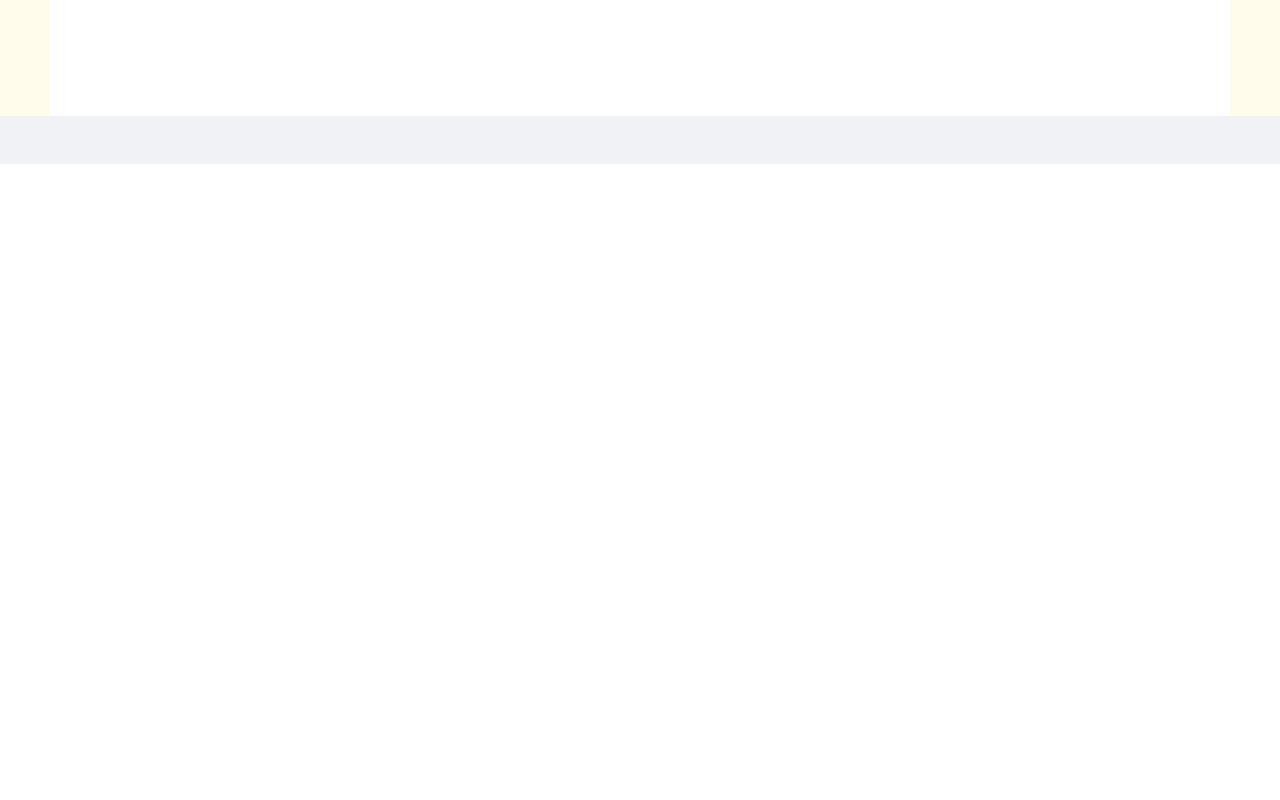
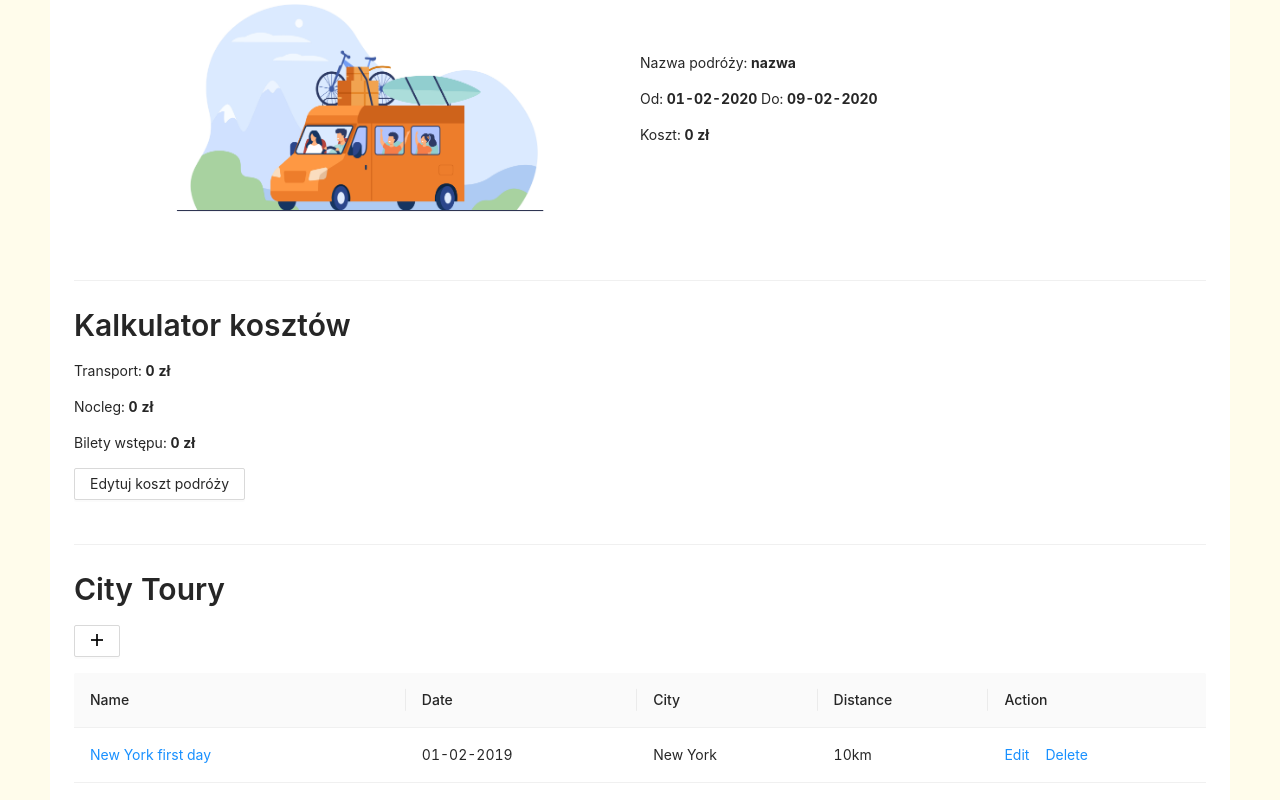
Before and after one commit to emiliale/tripCompanion, a React (Create React App) app in the folder web/: page /trips/1 in a window 1280 px wide. Shown: the part 260-1060 px from the top of the page. Before the commit the page ends 800 px from the top, so only its background shows below. Built offline with nearby package versions, Linux system fonts and the light colour scheme; what google-maps-react would draw is missing.

Commit message:
Add trip details view

```diff
--- a/web/src/layout/Layout.js
+++ b/web/src/layout/Layout.js
@@ -49,7 +49,7 @@ class CustomLayout extends React.Component {
                                     <Link to="/map/">Mapa</Link>
                                 </Menu.Item>
                                 <Menu.Item key="6">
-                                    <Link to="/">Kalkulator kosztów</Link>
+                                    <Link to="/calculator/">Kalkulator kosztów</Link>
                                 </Menu.Item>
 
                                 <SubMenu style={{ float: 'right' }}
@@ -72,11 +72,11 @@ class CustomLayout extends React.Component {
                                     </Menu.Item>
 
                                     <Menu.Item style={{ float: 'right' }} key="11"  >
-                                        <Link to="/login">Zaloguj się</Link>
+                                        <Link to="/login/">Zaloguj się</Link>
                                     </Menu.Item>
 
                                     <Menu.Item style={{ float: 'right' }} key="12"  >
-                                        <Link to="/signup">Zarejestruj</Link>
+                                        <Link to="/signup/">Zarejestruj</Link>
                                     </Menu.Item>
                                 </>
                             )}
--- a/web/src/pages/CityTours/CityTours.js
+++ b/web/src/pages/CityTours/CityTours.js
@@ -75,7 +75,7 @@ class CityTours extends React.Component {
     return (
       <div>
         <Space style={{ marginBottom: 16 }}>
-        <Button style={{float: 'right'}}><Link to="/city_tours/new/" style={{ textDecoration: 'none'}}><PlusOutlined  /></Link></Button>
+        <Button style={{float: 'right'}}><Link to="/city_tours_new/" style={{ textDecoration: 'none'}}><PlusOutlined  /></Link></Button>
         </Space>
         <Table columns={columns} dataSource={data} />
       </div>
--- a/web/src/pages/CityTours/NewCityTour.js
+++ b/web/src/pages/CityTours/NewCityTour.js
@@ -29,7 +29,7 @@ class NewCityTour extends React.Component {
                             </div>
                         ) : (
                                 <div>
-                                    <Button type="primary"><Link to="/city_tours/new/" style={{ textDecoration: 'none' }}>Dodaj do podróży</Link></Button>
+                                    <Button type="primary"><Link to="/city_tours_new/" style={{ textDecoration: 'none' }}>Dodaj do podróży</Link></Button>
                                 </div>
                             )}
                     </Col>
@@ -43,7 +43,7 @@ class NewCityTour extends React.Component {
                         <MarkersList />
                     </Col>
                 </Row>
-                <Button type="primary" style={{ float: 'right', marginBottom:'20px' }}><Link to="/city_tours/new/" style={{ textDecoration: 'none' }}>Stwórz City Tour</Link></Button>
+                <Button type="primary" style={{ float: 'right', marginBottom:'20px' }}><Link to="/city_tours_new/" style={{ textDecoration: 'none' }}>Stwórz City Tour</Link></Button>
             </div>
         );
     }
--- /dev/null
+++ b/web/src/pages/Trips/MainTripPanel.js
@@ -0,0 +1,34 @@
+import React from 'react';
+import { Typography, Row, Col, Button } from 'antd';
+import { Link } from 'react-router-dom';
+
+
+const { Title } = Typography;
+
+class MainTripPanel extends React.Component {
+    render() {
+        return (
+            <div>
+                <Row align="middle">
+                    <Col span={12}>
+                        <img
+                            width={1100}
+                            height={400}
+                            alt="logo"
+                            src="/img/7437.jpg"
+                            size={'100%'}
+                        />
+                    </Col>
+                    <Col span={12} style={{ textAlign: 'center' }}>
+                        <Title>
+                            Zaplanuj kolejną podróż!
+                        </Title>
+                        <Button style={{ backgroundColor: "#f5b642", marginRight: "5%" }}><Link to="/trips_new/" style={{ textDecoration: 'none' }}>Nowa podróż</Link></Button>
+                    </Col>
+                </Row>
+            </div>
+        );
+    }
+}
+
+export default MainTripPanel;
--- a/web/src/pages/Trips/OldTrips.js
+++ b/web/src/pages/Trips/OldTrips.js
@@ -1,4 +1,5 @@
 import React from 'react';
+import { withRouter } from "react-router-dom"
 import { List, Card } from 'antd';
 
 const listData = [];
@@ -30,7 +31,9 @@ class OldTrips extends React.Component {
                 }}
                 dataSource={listData}
                 renderItem={item => (
-                    <List.Item>
+                    <List.Item
+                    onClick={item => {this.props.history.push("/trips/"+ item.key + "/")}}
+                    >
                         <Card title={item.title}>Card content</Card>
                     </List.Item>
                 )}
@@ -38,4 +41,4 @@ class OldTrips extends React.Component {
         )}
 }
 
-    export default OldTrips;
+    export default withRouter(OldTrips);
--- /dev/null
+++ b/web/src/pages/Trips/Trip.js
@@ -0,0 +1,120 @@
+import React from 'react';
+import { Typography, Row, Col, Divider, Button, Space, Table } from 'antd';
+import { Link } from 'react-router-dom';
+import { PlusOutlined } from '@ant-design/icons';
+
+const { Title, Paragraph } = Typography;
+
+const columns = [
+    {
+        title: 'Name',
+        dataIndex: 'name',
+        key: 'name',
+        render: text => <a>{text}</a>,
+    },
+    {
+        title: 'Date',
+        dataIndex: 'date',
+        key: 'date',
+    },
+    {
+        title: 'City',
+        dataIndex: 'city',
+        key: 'city',
+    },
+    {
+        title: 'Distance',
+        dataIndex: 'distance',
+        key: 'distance',
+    },
+    {
+        title: 'Action',
+        key: 'action',
+        render: (text, record) => (
+            <Space size="middle">
+                <a>Edit</a>
+                <a>Delete</a>
+            </Space>
+        ),
+    },
+];
+
+const data = [
+    {
+        key: '1',
+        name: 'New York first day',
+        date: '01-02-2019',
+        city: 'New York',
+        distance: '10km',
+    },
+    {
+        key: '2',
+        name: 'New York second day',
+        date: '02-02-2019',
+        city: 'New York',
+        distance: '12km',
+    }
+];
+
+class NewCityTour extends React.Component {
+    render() {
+        return (
+            <div >
+                <Title>{this.props.trip ? this.props.trip.name : "Podróż"}</Title>
+                <Divider />
+                <Row align="middle">
+                    <Col span={12} style={{ textAlign: 'center' }}>
+                        <img
+                            width={400}
+                            height={300}
+                            alt="logo"
+                            src="/img/7139.jpg"
+                            size={'100%'}
+                        />
+                    </Col>
+                    <Col span={12} >
+                        <div>
+                            <Paragraph>
+                                {"Nazwa podróży: "}
+                                <b>{this.props.trip ? this.props.trip.name : "nazwa"}</b>
+                            </Paragraph>
+                            <Paragraph>
+                                {"Od: "}
+                                <b>{this.props.trip ? this.props.trip.name : "01-02-2020 \t"}</b>
+                                {"Do: "}
+                                <b>{this.props.trip ? this.props.trip.name : "09-02-2020"}</b>
+                            </Paragraph>
+                            <Paragraph>
+                                {"Koszt: "}
+                                <b>{this.props.trip ? this.props.trip.price + "zł" : "0 zł"}</b>
+                            </Paragraph>
+                        </div>
+                    </Col>
+                </Row>
+                <Divider />
+                <Title level={2}>Kalkulator kosztów</Title>
+                <Paragraph>
+                    {"Transport: "}
+                    <b>{this.props.trip ? this.props.trip.name : "0 zł"}</b>
+                </Paragraph>
+                <Paragraph>
+                    {"Nocleg: "}
+                    <b>{this.props.trip ? this.props.trip.name : "0 zł"}</b>
+                </Paragraph>
+                <Paragraph>
+                    {"Bilety wstępu: "}
+                    <b>{this.props.trip ? this.props.trip.name : "0 zł"}</b>
+                </Paragraph>
+                <Button style={{ marginBottom: '20px' }}><Link to="/city_tours_new/" style={{ textDecoration: 'none' }}>Edytuj koszt podróży</Link></Button>
+                <Divider />
+                <Title level={2}>City Toury</Title>
+                <Space style={{ marginBottom: 16 }}>
+                    <Button style={{ float: 'right' }}><Link to="/city_tours_new/" style={{ textDecoration: 'none' }}><PlusOutlined /></Link></Button>
+                </Space>
+                <Table columns={columns} dataSource={data} />
+            </div>
+        );
+    }
+}
+
+export default NewCityTour;
--- a/web/src/pages/Trips/Trips.js
+++ b/web/src/pages/Trips/Trips.js
@@ -1,6 +1,6 @@
 import React from 'react';
 import { Typography, Divider } from 'antd';
-import NewTrip from './NewTrip';
+import MainTripPanel from './MainTripPanel';
 import OldTrips from './OldTrips';
 
 
@@ -10,7 +10,7 @@ class AboutApp extends React.Component {
     render() {
         return (
             <div>
-                <NewTrip />
+                <MainTripPanel />
                 <Divider />
                 <Title style={{ textAlign: 'center' }}>Twoje podróże</Title>
                 <OldTrips />
--- a/web/src/routes.js
+++ b/web/src/routes.js
@@ -10,6 +10,9 @@ import Trips from "./pages/Trips/Trips";
 import Map from "./pages/Map/Map";
 import CityTours from "./pages/CityTours/CityTours";
 import NewCityTour from "./pages/CityTours/NewCityTour";
+import Trip from "./pages/Trips/Trip";
+import NewTrip from "./pages/Trips/NewTrip";
+import Calculator from "./pages/Calculator/Calculator"
 
 
 const BaseRouter = () => (
@@ -20,9 +23,13 @@ const BaseRouter = () => (
     <Route exact path="/change_password/" component={ChangePassword} />{" "}
     <Route exact path="/functions/" component={Functions} />{" "}
     <Route exact path="/trips/" component={Trips} />{" "}
+    <Route exact path="/trips_new/" component={NewTrip} />{" "}
+    <Route exact path="/trips/:id/" component={Trip} />{" "}
     <Route exact path="/map/" component={Map} />{" "}
     <Route exact path="/city_tours/" component={CityTours} />{" "}
-    <Route exact path="/city_tours/new/" component={NewCityTour} />{" "}
+    <Route exact path="/city_tours_new/" component={NewCityTour} />{" "}
+    <Route exact path="/calculator/" component={Calculator} />{" "}
+
   </div>
 );
 
```
Also changed, not shown: web/src/pages/Trips/NewTrip.js (+4 -21 lines), web/src/pages/Calculator/Calculator.js (added).
